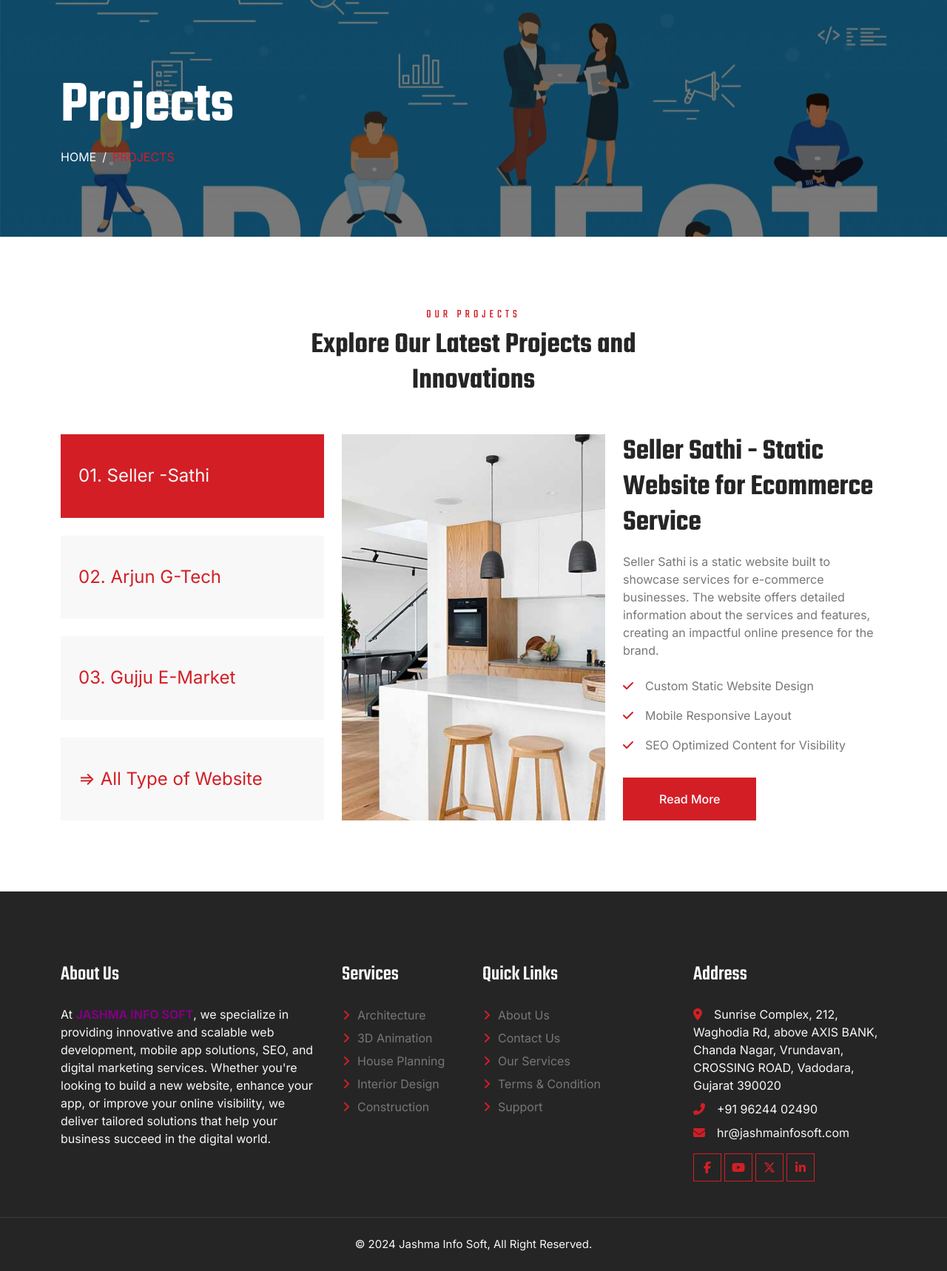
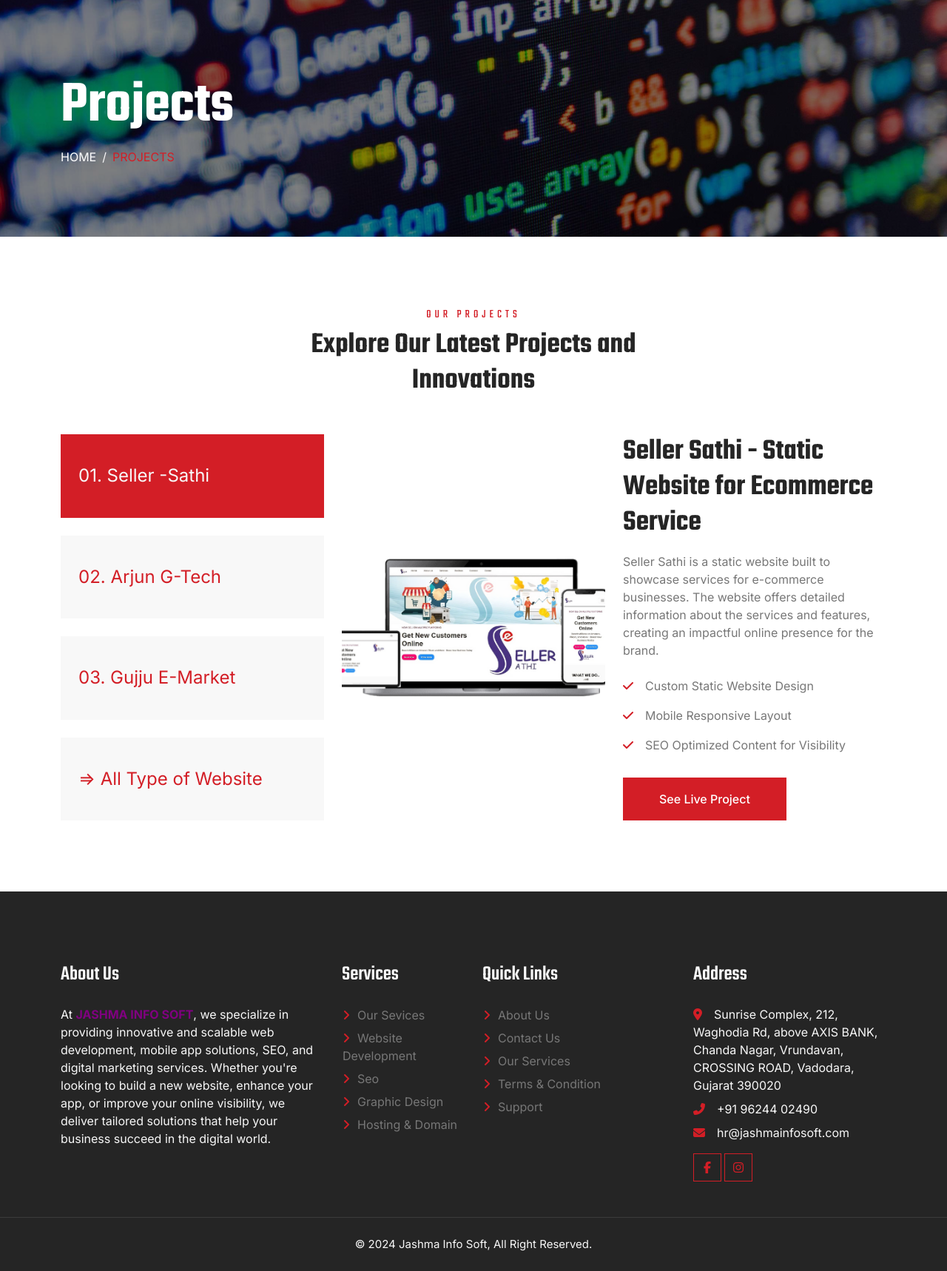
Before and after one commit to sk758495/jashma-info-soft.com, a PHP site: page /project.html in a window 1280 px wide. Shown: the part 155-1873 px from the top of the page at 74% size. Run offline with PHP 8.4, Linux system fonts and the light colour scheme; some libraries are stand-ins or nearby versions.

Commit message:
save again

```diff
--- a/css/style.css
+++ b/css/style.css
@@ -281,12 +281,12 @@ a {
 }
 
 .page-header {
-    background: linear-gradient(rgba(0, 0, 0, 0.5), rgba(0, 0, 0, 0.5)), url(../img/pages/contact-us-banner.jpg) center center no-repeat;
+    background: linear-gradient(rgba(0, 0, 0, 0.5), rgba(0, 0, 0, 0.5)), url(../img/pages/about-us.png) center center no-repeat;
     background-size: cover;
 }
 
 .page-header-contact{
-    background: linear-gradient(rgba(0, 0, 0, 0.5), rgba(0, 0, 0, 0.5)), url(../img/pages/about-us.png) center center no-repeat;
+    background: linear-gradient(rgba(0, 0, 0, 0.5), rgba(0, 0, 0, 0.5)), url(../img/pages/contact-us-banner.png) center center no-repeat;
     background-size: cover;
 }
 
@@ -296,7 +296,7 @@ a {
 }
 
 .page-header-project{
-    background: linear-gradient(rgba(0, 0, 0, 0.5), rgba(0, 0, 0, 0.5)), url(../img/pages/project.jpg) center center no-repeat;
+    background: linear-gradient(rgba(0, 0, 0, 0.5), rgba(0, 0, 0, 0.5)), url(../img/pages/project.png) center center no-repeat;
     background-size: cover;
 }
 
--- a/project.html
+++ b/project.html
@@ -78,7 +78,7 @@
     <!-- Topbar End -->
 
     <!-- Navbar Start -->
-    <nav class="navbar navbar-expand-lg bg-white navbar-light sticky-top py-lg-0 px-lg-5 wow fadeIn" data-wow-delay="0.1s">
+    <nav class="navbar navbar-expand-lg bg-white navbar-light sticky-top py-lg-0 px-lg-5 wow fadeIn" data-wow-delay="0.1s" id="service">
         <a href="index.php" class="navbar-brand ms-4 ms-lg-0">
             <img class="me-3" src="img/jasma-logo-removebg-preview.png" alt="logo" />
         </a>
@@ -152,7 +152,7 @@
                                 <div class="row g-4">
                                     <div class="col-md-6" style="min-height: 350px">
                                         <div class="position-relative h-100">
-                                            <img class="position-absolute img-fluid w-100 h-100" src="img/project-1.jpg" style="object-fit: cover" alt="Seller Sathi Project" />
+                                            <img class="position-absolute img-fluid w-100 h-100" src="img/project/sellersathi-w.png" style="object-fit: cover" alt="Seller Sathi Project" />
                                         </div>
                                     </div>
                                     <div class="col-md-6">
@@ -171,7 +171,7 @@
                                         <p>
                                             <i class="fa fa-check txt-primary me-3"></i>SEO Optimized Content for Visibility
                                         </p>
-                                        <a href="" class="btn btn-inline-body py-3 px-5 mt-3">Read More</a>
+                                        <a href="https://sellersathi.in/" class="btn btn-inline-body py-3 px-5 mt-3">See Live Project</a>
                                     </div>
                                 </div>
                             </div>
@@ -179,7 +179,7 @@
                                 <div class="row g-4">
                                     <div class="col-md-6" style="min-height: 350px">
                                         <div class="position-relative h-100">
-                                            <img class="position-absolute img-fluid w-100 h-100" src="img/project-2.jpg" style="object-fit: cover" alt="Arjun G-Tech Project" />
+                                            <img class="position-absolute img-fluid w-100 h-100" src="img/project/arjungtech.png" style="object-fit: cover" alt="Arjun G-Tech Project" />
                                         </div>
                                     </div>
                                     <div class="col-md-6">
@@ -198,7 +198,7 @@
                                         <p>
                                             <i class="fa fa-check txt-primary me-3"></i>SEO Friendly Structure for Visibility
                                         </p>
-                                        <a href="" class="btn btn-inline-body py-3 px-5 mt-3">Read More</a>
+                                        <a href="https://arjungtech.com/" class="btn btn-inline-body py-3 px-5 mt-3">See Live Project</a>
                                     </div>
                                 </div>
                             </div>
@@ -225,7 +225,7 @@
                                         <p>
                                             <i class="fa fa-check txt-primary me-3"></i>Responsive Design & Mobile Optimization
                                         </p>
-                                        <a href="" class="btn btn-inline-body py-3 px-5 mt-3">Read More</a>
+                                        <a href="https://gujjuemarket.com/" class="btn btn-inline-body py-3 px-5 mt-3">See Live Project</a>
                                     </div>
                                 </div>
                             </div>
@@ -233,7 +233,7 @@
                                 <div class="row g-4">
                                     <div class="col-md-6" style="min-height: 350px">
                                         <div class="position-relative h-100">
-                                            <img class="position-absolute img-fluid w-100 h-100" src="img/project-4.jpg" style="object-fit: cover" alt="Professional Website Design" />
+                                            <img class="position-absolute img-fluid w-100 h-100" src="img/project/all-website.png" style="object-fit: cover" alt="Professional Website Design" />
                                         </div>
                                     </div>
                                     <div class="col-md-6">
@@ -276,17 +276,17 @@
                     </div>
                     <div class="col-lg-2 col-md-6">
                         <h3 class="text-light mb-4">Services</h3>
-                        <a class="btn btn-link" href="">Architecture</a>
-                        <a class="btn btn-link" href="">3D Animation</a>
-                        <a class="btn btn-link" href="">House Planning</a>
-                        <a class="btn btn-link" href="">Interior Design</a>
-                        <a class="btn btn-link" href="">Construction</a>
+                        <a class="btn btn-link" href="service.html">Our Sevices</a>
+                        <a class="btn btn-link" href="#service">Website Development</a>
+                        <a class="btn btn-link" href="#service">Seo</a>
+                        <a class="btn btn-link" href="#service">Graphic Design</a>
+                        <a class="btn btn-link" href="#service">Hosting & Domain</a>
                     </div>
                     <div class="col-lg-3 col-md-6">
                         <h3 class="text-light mb-4">Quick Links</h3>
-                        <a class="btn btn-link" href="">About Us</a>
-                        <a class="btn btn-link" href="">Contact Us</a>
-                        <a class="btn btn-link" href="">Our Services</a>
+                        <a class="btn btn-link" href="about.html">About Us</a>
+                        <a class="btn btn-link" href="contact.php">Contact Us</a>
+                        <a class="btn btn-link" href="service.html">Our Services</a>
                         <a class="btn btn-link" href="">Terms & Condition</a>
                         <a class="btn btn-link" href="">Support</a>
                     </div>
@@ -302,15 +302,16 @@
                             <i class="fa fa-envelope txt-primary me-3"></i>hr@jashmainfosoft.com
                         </p>
                         <div class="d-flex pt-2">
-                            <a class="btn btn-square btn-outline-body me-1" href=""><i class="fab fa-facebook-f"></i
+                            <a class="btn btn-square btn-outline-body me-1" href="https://www.facebook.com/dhanji.bharwad.3/"><i class="fab fa-facebook-f"></i
             ></a>
-                            <a class="btn btn-square btn-outline-body me-1" href=""><i class="fab fa-youtube"></i
+                            <!-- <a class="btn btn-square btn-outline-body me-1" href=""><i class="fab fa-youtube"></i
             ></a>
                             <a class="btn btn-sm-square btn-outline-body me-1" href="">
                                 <i class="fa-brands fa-x-twitter"></i>
+                            </a> -->
+                            <a class="btn btn-sm-square btn-outline-body me-0" href="https://www.instagram.com/seller_sathi_vadodara">
+                    <i class="fab fa-instagram"></i>
                 </a>
-                            <a class="btn btn-square btn-outline-body me-0" href=""><i class="fab fa-linkedin-in"></i
-            ></a>
                         </div>
                     </div>
                 </div>
```
Also changed, not shown: about.html (+15 -14 lines), contact.php (+14 -13 lines), index.php (+6 -5 lines), service.html (+6 -5 lines), img/pages/about-us.png, img/pages/contact-banner.jpg (deleted), img/pages/contact-us-banner.jpg (deleted), img/pages/contact-us-banner.png (added), img/pages/cr.1.jpg (added), img/pages/project.jpg (deleted), img/pages/project.png (added). Lines whose indentation alone changed are shown as unchanged.
